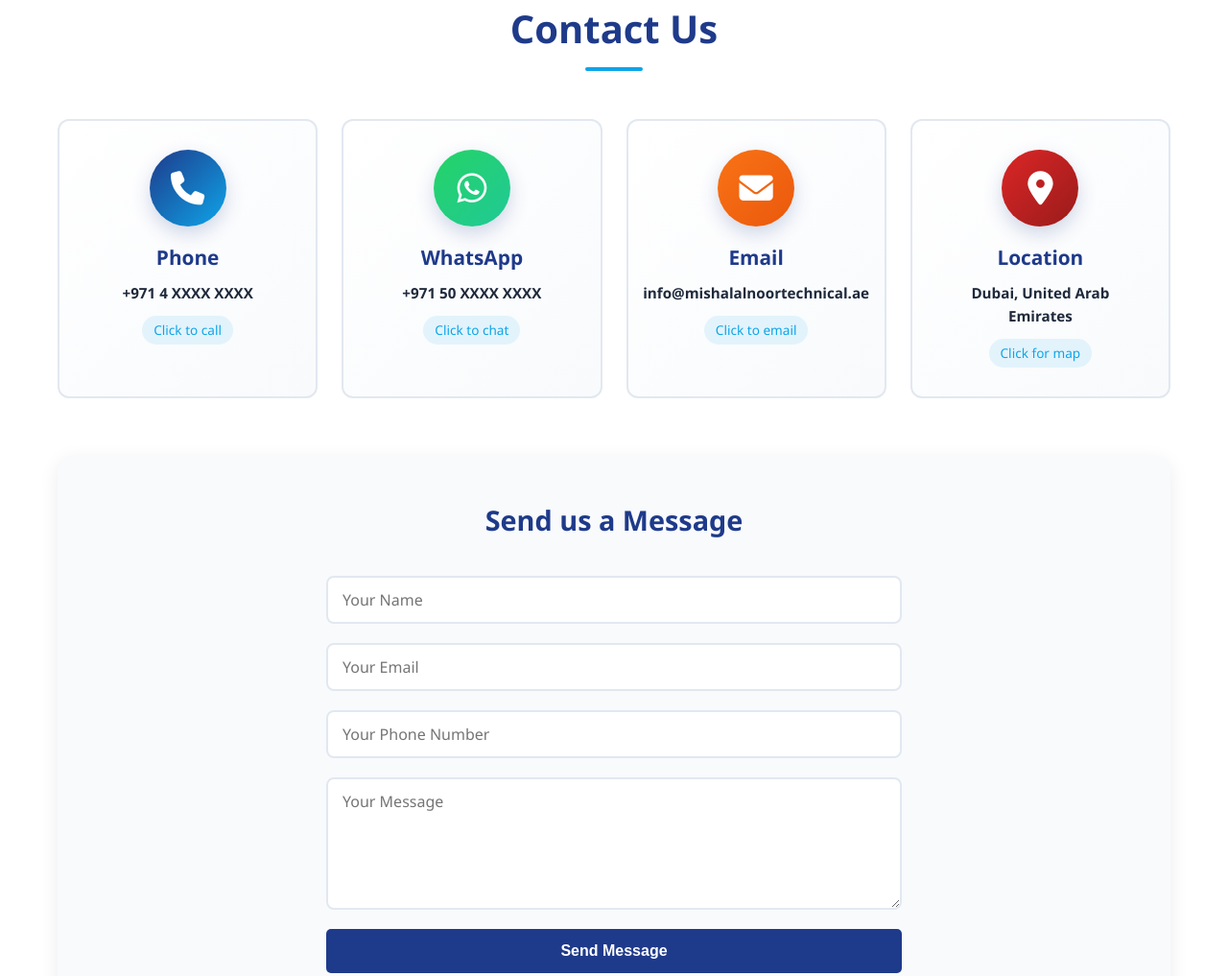
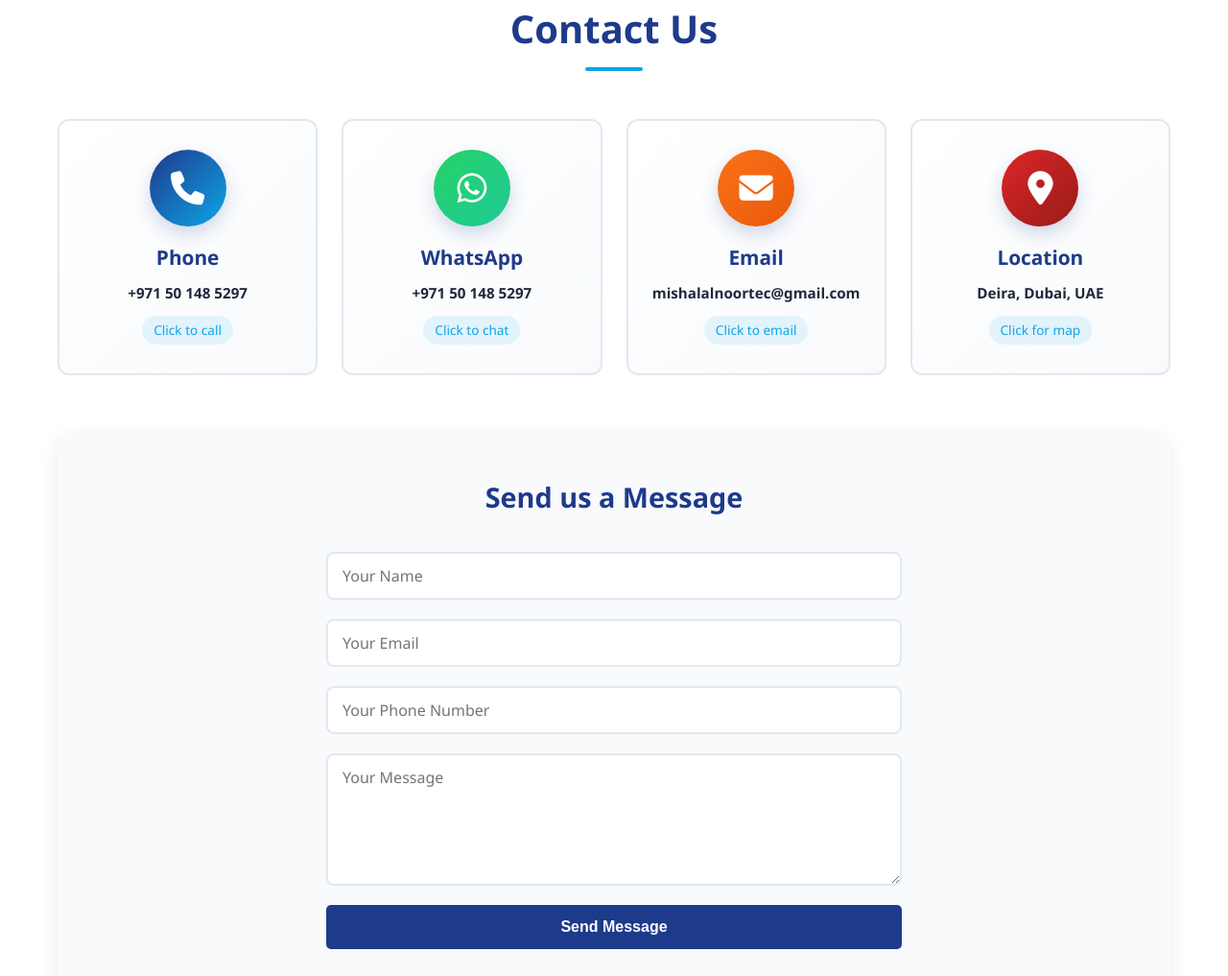
Before and after one commit to mishalalnoortechnical-ux/mishal-al-noor-website, a plain HTML site: page index.html in a window 1280 px wide. Shown: the part 3440-4457 px from the top of the page at 96% size. Drawn offline with Linux system fonts and the light colour scheme.

Commit message:
Update index.html with real contact details and professional contact cards

```diff
--- a/index.html
+++ b/index.html
@@ -219,49 +219,49 @@
             <!-- Quick Contact Cards -->
             <div class="contact-cards-grid">
                 <!-- Phone Card -->
-                <a href="tel:+971XXXXXXXXX" class="contact-card phone-card">
+                <a href="tel:+971501485297" class="contact-card phone-card">
                     <div class="card-icon">
                         <i class="fas fa-phone"></i>
                     </div>
                     <div class="card-content">
                         <h3>Phone</h3>
-                        <p class="placeholder">+971 4 XXXX XXXX</p>
+                        <p>+971 50 148 5297</p>
                         <span class="click-hint">Click to call</span>
                     </div>
                 </a>
 
                 <!-- WhatsApp Card -->
-                <a href="https://wa.me/971XXXXXXXXX?text=Hello%20MISHAL%20AL%20NOOR%20TECHNICAL%20SERVICES" target="_blank" class="contact-card whatsapp-card">
+                <a href="https://wa.me/971501485297" target="_blank" class="contact-card whatsapp-card">
                     <div class="card-icon">
                         <i class="fab fa-whatsapp"></i>
                     </div>
                     <div class="card-content">
                         <h3>WhatsApp</h3>
-                        <p class="placeholder">+971 50 XXXX XXXX</p>
+                        <p>+971 50 148 5297</p>
                         <span class="click-hint">Click to chat</span>
                     </div>
                 </a>
 
                 <!-- Email Card -->
-                <a href="mailto:info@mishalalnoortechnical.ae" class="contact-card email-card">
+                <a href="mailto:mishalalnoortec@gmail.com" class="contact-card email-card">
                     <div class="card-icon">
                         <i class="fas fa-envelope"></i>
                     </div>
                     <div class="card-content">
                         <h3>Email</h3>
-                        <p class="placeholder">info@mishalalnoortechnical.ae</p>
+                        <p>mishalalnoortec@gmail.com</p>
                         <span class="click-hint">Click to email</span>
                     </div>
                 </a>
 
                 <!-- Location Card -->
-                <a href="https://maps.google.com/maps?q=Dubai,+UAE" target="_blank" class="contact-card location-card">
+                <a href="https://maps.google.com/maps?q=Deira,+Dubai,+UAE" target="_blank" class="contact-card location-card">
                     <div class="card-icon">
                         <i class="fas fa-map-marker-alt"></i>
                     </div>
                     <div class="card-content">
                         <h3>Location</h3>
-                        <p>Dubai, United Arab Emirates</p>
+                        <p>Deira, Dubai, UAE</p>
                         <span class="click-hint">Click for map</span>
                     </div>
                 </a>
@@ -292,7 +292,7 @@
     </section>
 
     <!-- WhatsApp Contact Button -->
-    <a href="https://wa.me/971XXXXXXXXX?text=Hello%20MISHAL%20AL%20NOOR%20TECHNICAL%20SERVICES" target="_blank" class="whatsapp-btn" id="whatsapp-btn" title="Chat with us on WhatsApp">
+    <a href="https://wa.me/971501485297" target="_blank" class="whatsapp-btn" id="whatsapp-btn" title="Chat with us on WhatsApp">
         <i class="fab fa-whatsapp"></i>
     </a>
 
@@ -303,6 +303,12 @@
                 <div class="footer-section">
                     <h4>MISHAL AL NOOR</h4>
                     <p>Professional technical solutions and services in Dubai, UAE.</p>
+                    <div class="footer-contact-info">
+                        <p><i class="fas fa-phone"></i> <a href="tel:+971501485297">+971 50 148 5297</a></p>
+                        <p><i class="fab fa-whatsapp"></i> <a href="https://wa.me/971501485297" target="_blank">WhatsApp: +971 50 148 5297</a></p>
+                        <p><i class="fas fa-envelope"></i> <a href="mailto:mishalalnoortec@gmail.com">mishalalnoortec@gmail.com</a></p>
+                        <p><i class="fas fa-map-marker-alt"></i> Deira, Dubai, UAE</p>
+                    </div>
                 </div>
                 <div class="footer-section">
                     <h4>Quick Links</h4>
```
